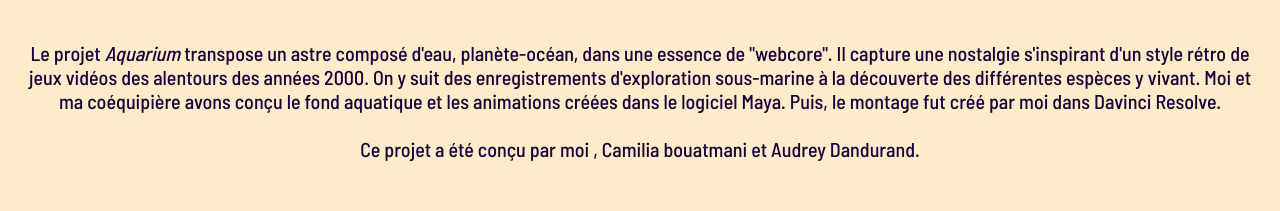
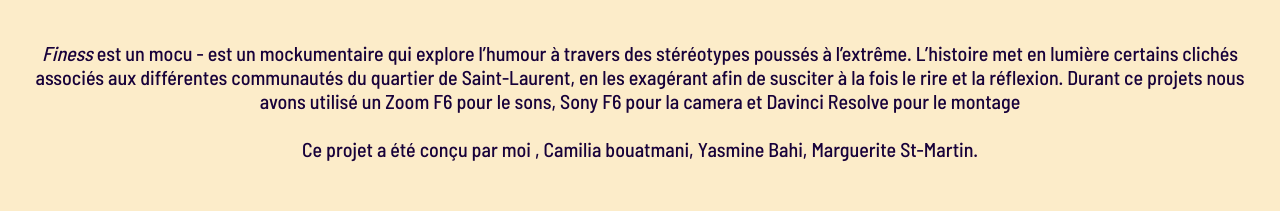
Before and after one commit to cam456/cam456.github.io, a plain HTML site: page index.html in a window 1280 px wide. Shown: the part 1457-1668 px from the top of the page. Drawn offline with nearby package versions, Linux system fonts and the light colour scheme; a web font is replaced by a local one.

Commit message:
correcteur

```diff
--- a/css/style.css
+++ b/css/style.css
@@ -26,7 +26,7 @@
 body{
     background-color: var(--jaune);
     margin: 0;
-    height: 10000px;
+    height: 1000px;
 }
 
 /*----------------------- NAV -----------------------*/
--- a/index.html
+++ b/index.html
@@ -437,15 +437,13 @@
                         </div>
                         <div class="descriptionprojet projets3">
                             <P>
-                                Le projet <i>Aquarium</i> transpose un astre composé d'eau,
-                                planète-océan, dans une essence de "webcore". Il capture une nostalgie
-                                s'inspirant d'un style rétro de jeux vidéos des alentours des années 2000.
-                                On y suit des enregistrements d'exploration sous-marine à la découverte des
-                                différentes espèces y vivant. Moi et ma coéquipière avons conçu le fond aquatique
-                                et les animations créées dans le logiciel Maya. Puis, le montage fut créé par moi dans Davinci Resolve.
+                                <i>Finess</i> est un mocu - est un mockumentaire qui explore l’humour à travers des stéréotypes poussés à
+                                l’extrême. L’histoire met en lumière certains clichés associés aux différentes communautés du quartier de
+                                Saint-Laurent, en les exagérant afin de susciter à la fois le rire et la réflexion. Durant ce projets nous avons
+                                utilisé un Zoom F6 pour le sons, Sony F6 pour la camera et Davinci Resolve pour le montage
                                 <br>
                                 <br>
-                                Ce projet a été conçu par moi ,  Camilia bouatmani  et  Audrey Dandurand.
+                                Ce projet a été conçu par moi ,  Camilia bouatmani, Yasmine Bahi, Marguerite St-Martin.
                             </P>
                         </div>
                     </div>
@@ -472,10 +470,11 @@
                                 Le projet <i>Blanche comme neige</i> aborde la notion d’innocence chez les femmes et la manière dont celle-ci peut
                                 être brisée par des expériences traumatisantes qui les marques a tous jamais. À travers ce projet,
                                 nous avons souhaité explorer l’idée d’une perte de l'innocence volantaire en mettant en scène ce
-                                moment clé où elle est confrontée à une réalité plus sombre.
+                                moment clé où elle est confrontée à une réalité plus sombre. Pour ce projets nous avons
+                                utilisé un Zoom F6 pour le sons, Sony F6 pour la camera et Davinci Resolve pour le montage
                                 <br>
                                 <br>
-                                Ce projet a été conçu par moi , Camilia bouatmani, Chloé Chicoine-Diaz, Jade St-Louis.
+                                Ce projet a été conçu par moi , Camilia bouatmani, Jade St-Louis et Chloé Chicoine-Diaz.
                             </P>
                         </div>
                     </div>
@@ -500,10 +499,11 @@
                             <P>
                                 <i>Euphorie</i> est un projet qui explore une forme de lucidité à travers le parcours du personnage principal. Celle-ci est
                                 amené à interagir avec des objets aux couleurs variées et est transporté à travers des différentes univers. Nous souhaitions créer une œuvre à la fois ludique et immersive,
-                                en misant sur une esthétique vibrante et des couleurs éclatantes afin de transmettre une sensation d’énergie et de fraicheur .
+                                en misant sur une esthétique vibrante et des couleurs éclatantes afin de transmettre une sensation d’énergie et de fraicheur . Durant ce projet nous avons utilisé
+                            une caméra Sony 6500 et le logiciel Davinci Recolve.
                                 <br>
                                 <br>
-                                Ce projet a été conçu par moi ,  Camilia bouatmani, Marguerite St-Martin, Yasmine Bahi.
+                                Ce projet a été conçu par moi ,  Camilia bouatmani, Yasmine Bahi et Marguerite St-Martin.
                             </P>
                         </div>
                     </div>
@@ -575,7 +575,7 @@
                     <div class="textprojet">
                         <div class="titreprojet projets1">
                             <p >
-                                Aquarium
+                                Infinity
                             </p>
                         </div>
                     </div>
@@ -956,9 +956,9 @@
                     </div>
                 </div>
             </div>
-        </div> -->
+        </div>
 
-    </footer>
+    </footer>-->
     <script src="https://cdn.jsdelivr.net/npm/swiper@8/swiper-bundle.min.js"></script>
     <script src="./script/main.js"></script>
 </body>
```
